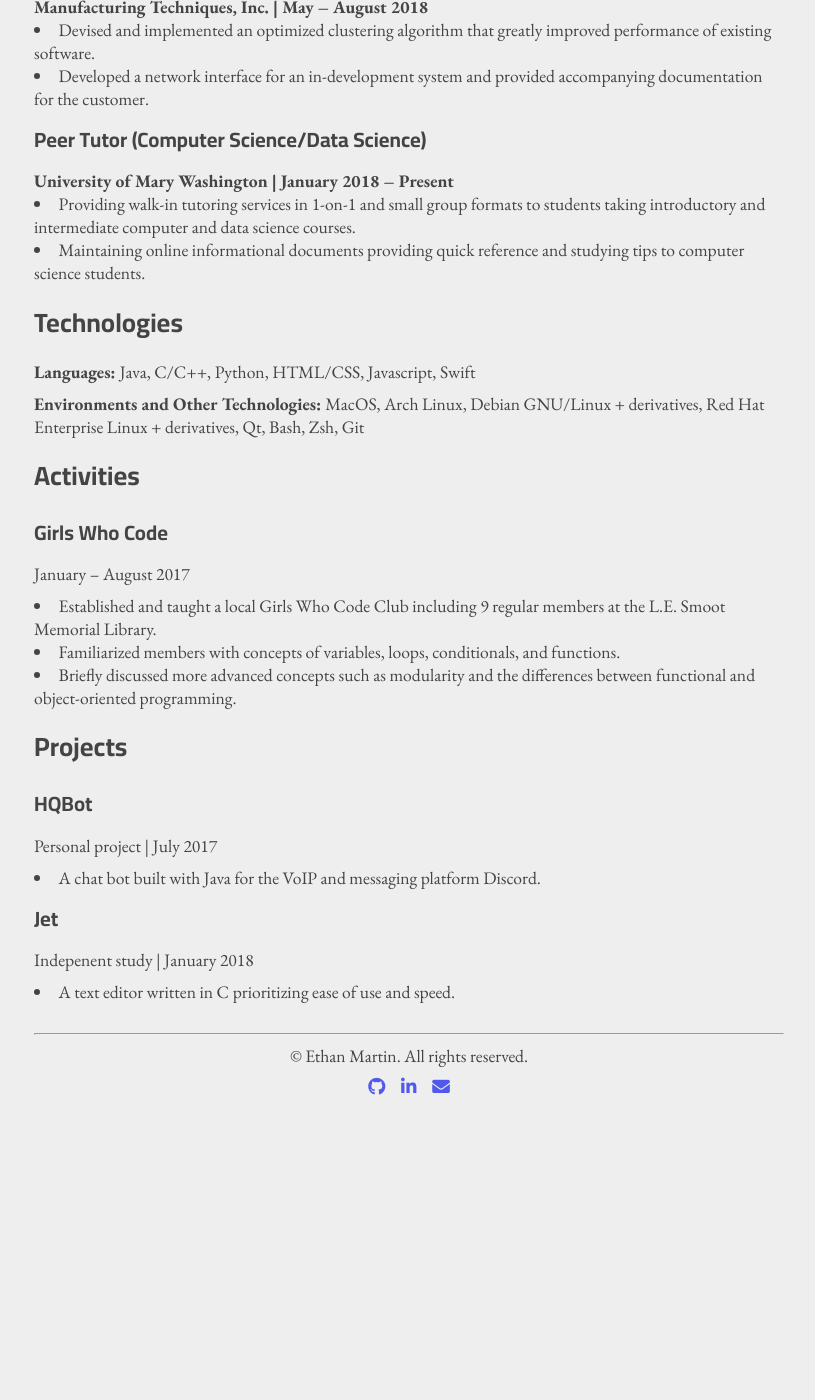
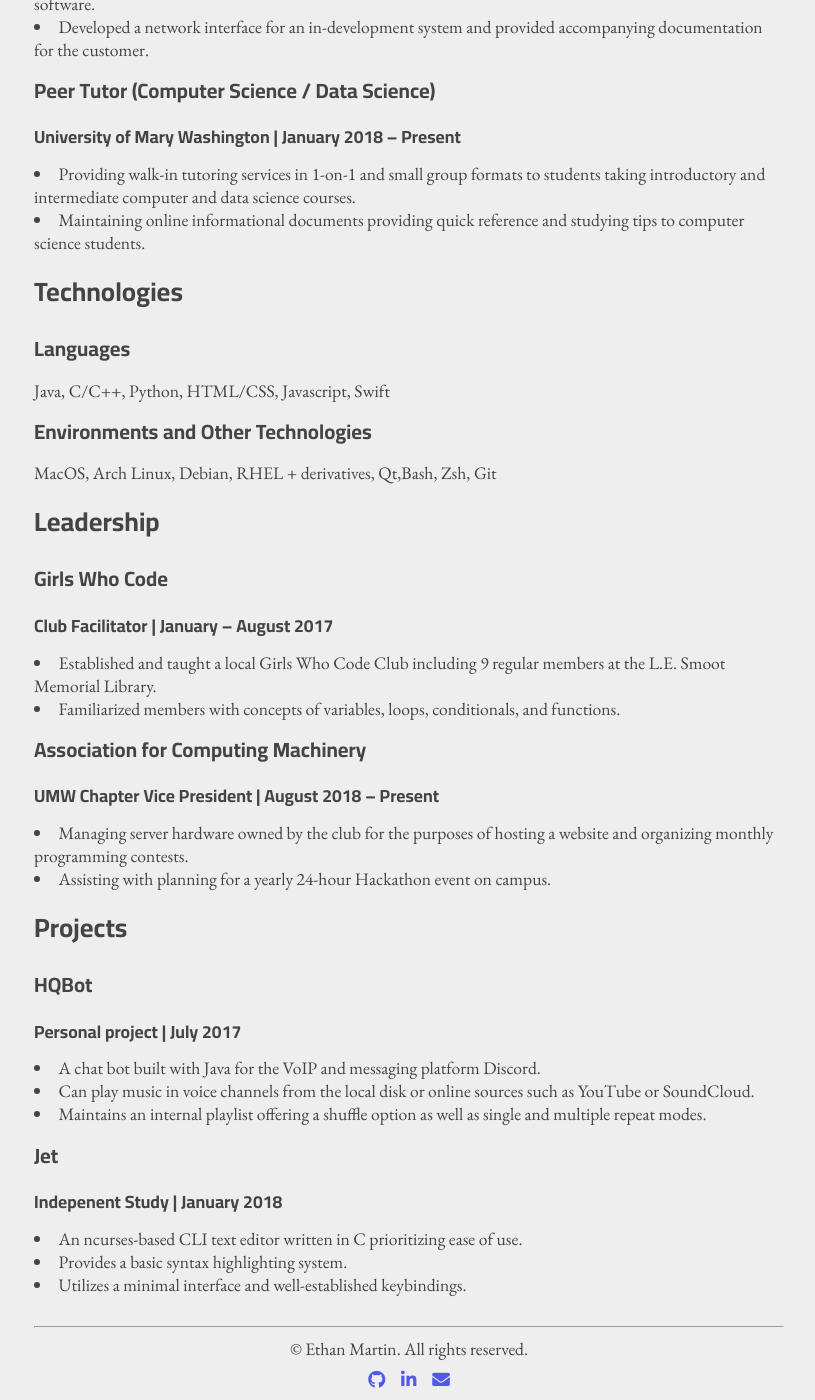
Before and after one commit to emar10/ethanmartin.net, a Jekyll site: the page built from resume/index.html, in a window 1280 px wide and 1400 px high, scrolled down 630 px. Shown: the whole window, without its empty margins (231-1046 px from the left). Built offline with Jekyll 4.4.1, drawn with Linux system fonts in a browser that asks for light colours; nearby versions of some CDN libraries; before the commit the page ends 1737 px from its top, so only the background shows below that; some of the changed text lies outside the part shown.

Commit message:
Update resume

```diff
--- /dev/null
+++ b/_includes/resume.html
@@ -0,0 +1,132 @@
+<div class="section" id="edu">
+  <h2>Education</h2>
+  <h3>University of Mary Washington | Fredericksburg, VA</h3>
+  <p>
+    <strong>B.S.</strong>, Computer Science |
+    Expected graduation <strong>Winter 2019</strong>
+  </p>
+  <p>Major GPA <strong>4.0</strong>, overall <strong>3.56</strong></p>
+</div>
+
+<div class="section" id="work">
+  <h2>Work Experience</h2>
+  <div class="row">
+    <div class="col">
+      <h3>Technical Intern (Software)</h3>
+      <h4>Manufacturing Techniques, Inc. | May &ndash; August 2018</h4>
+      <ul>
+        <li>
+          Devised and implemented an optimized clustering algorithm that greatly
+          improved performance of existing software.
+        </li>
+        <li>
+          Developed a network interface for an in-development system and provided
+          accompanying documentation for the customer.
+        </li>
+      </ul>
+    </div>
+    <div class="col">
+      <h3>Peer Tutor (Computer Science / Data Science)</h3>
+      <h4>University of Mary Washington | January 2018 &ndash; Present</h4>
+      <ul>
+        <li>
+          Providing walk-in tutoring services in 1-on-1 and small group formats to
+          students taking introductory and intermediate computer and data science
+          courses.
+        </li>
+        <li>
+          Maintaining online informational documents providing quick reference and
+          studying tips to computer science students.
+        </li>
+      </ul>
+    </div>
+  </div>
+</div>
+
+<div class="section" id="technologies">
+  <h2>Technologies</h2>
+  <div class="row">
+    <div class="col">
+      <h3>Languages</h3>
+      <p>
+      Java, C/C++, Python, HTML/CSS, Javascript, Swift
+      </p>
+    </div>
+    <div class="col">
+      <h3>Environments and Other Technologies</h3>
+      <p>
+      MacOS, Arch Linux, Debian, RHEL + derivatives, Qt,Bash, Zsh, Git
+      </p>
+    </div>
+  </div>
+</div>
+
+<div class="section" id="activities">
+  <h2>Leadership</h2>
+  <div class="row">
+    <div class="col">
+      <h3>Girls Who Code</h3>
+      <h4>Club Facilitator | January &ndash; August 2017</h4>
+      <ul>
+        <li>
+          Established and taught a local Girls Who Code Club including 9 regular
+          members at the L.E. Smoot Memorial Library.
+        </li>
+        <li>
+          Familiarized members with concepts of variables, loops, conditionals, and
+          functions.
+        </li>
+      </ul>
+    </div>
+    <div class="col">
+      <h3>Association for Computing Machinery</h3>
+      <h4>UMW Chapter Vice President | August 2018 &ndash; Present</h4>
+      <ul>
+        <li>
+          Managing server hardware owned by the club for the purposes of hosting
+          a website and organizing monthly programming contests.
+        </li>
+        <li>
+          Assisting with planning for a yearly 24-hour Hackathon event on campus.
+        </li>
+    </div>
+  </div>
+</div>
+
+<div class="section" id="projects">
+  <h2>Projects</h2>
+  <div class="row">
+    <div class="col">
+      <h3>HQBot</h3>
+      <h4>Personal project | July 2017</h4>
+      <ul>
+        <li>
+          A chat bot built with Java for the VoIP and messaging platform Discord.
+        </li>
+        <li>
+          Can play music in voice channels from the local disk or online sources
+          such as YouTube or SoundCloud.
+        </li>
+        <li>
+          Maintains an internal playlist offering a shuffle option as well as
+          single and multiple repeat modes.
+        </li>
+      </ul>
+    </div>
+    <div class="col">
+      <h3>Jet</h3>
+      <h4>Indepenent Study | January 2018</h4>
+      <ul>
+        <li>
+          An ncurses-based CLI text editor written in C prioritizing ease of use.
+        </li>
+        <li>
+          Provides a basic syntax highlighting system.
+        </li>
+        <li>
+          Utilizes a minimal interface and well-established keybindings.
+        </li>
+      </ul>
+    </div>
+  </div>
+</div>
--- a/index.html
+++ b/index.html
@@ -2,7 +2,7 @@
 layout: default
 ---
 <div class="warning">
-  <p><strong>Note: </strong>This site is under heavy development, expect things to break or be missing. Please report any bugs to <a href="ethan@ethanmartin.net">ethan@ethanmartin.net</a></p>
+  <p><strong>Note: </strong>This site is under heavy development, expect things to break or be missing. Please report any bugs to <a href="mailto:ethan@ethanmartin.net">ethan@ethanmartin.net</a></p>
 </div>
 <div class="centered">
   <h1>I write code that does stuff.</h1>
--- a/resume/index.html
+++ b/resume/index.html
@@ -1,102 +1,8 @@
 ---
 layout: default
 ---
-<div class="warning">
-  <p>
-    <strong>Note: </strong>New resume page is currently in progress.
-    <a href="/assets/EthanMartinResume.pdf">Click here</a> for a PDF.
-  </p>
-</div>
 <div class="centered">
-  <h1>Me as a professional.</h1>
+  <h1>Me as a professional. <a href="/assets/EthanMartinResume.pdf">Click here for a PDF.</a></h1>
 </div>
 
-<div id="edu">
-  <h2>Education</h2>
-  <h3>University of Mary Washington | Fredericksburg, VA</h3>
-  <p>
-    <strong>B.S.</strong>, Computer Science |
-    Expected graduation <strong>Winter 2019</strong>
-  </p>
-  <p>Major GPA <strong>4.0</strong>, overall <strong>3.56</strong></p>
-</div>
-
-<div id="work">
-  <h2>Work Experience</h2>
-  <h3>Technical Intern (Software)</h3>
-  <strong>Manufacturing Techniques, Inc. | May &ndash; August 2018</strong>
-  <ul>
-    <li>
-      Devised and implemented an optimized clustering algorithm that greatly
-      improved performance of existing software.
-    </li>
-    <li>
-      Developed a network interface for an in-development system and provided
-      accompanying documentation for the customer.
-    </li>
-  </ul>
-  <h3>Peer Tutor (Computer Science/Data Science)</h3>
-  <strong>University of Mary Washington | January 2018 &ndash; Present</strong>
-  <ul>
-    <li>
-      Providing walk-in tutoring services in 1-on-1 and small group formats to
-      students taking introductory and intermediate computer and data science
-      courses.
-    </li>
-    <li>
-      Maintaining online informational documents providing quick reference and
-      studying tips to computer science students.
-    </li>
-  </ul>
-</div>
-
-<div id="technologies">
-  <h2>Technologies</h2>
-  <p>
-    <strong>Languages: </strong>Java, C/C++, Python, HTML/CSS, Javascript,
-    Swift
-  </p>
-  <p>
-    <strong>Environments and Other Technologies: </strong>MacOS, Arch Linux,
-    Debian GNU/Linux + derivatives, Red Hat Enterprise Linux + derivatives, Qt,
-    Bash, Zsh, Git
-  </p>
-</div>
-
-<div id="activities">
-  <h2>Activities</h2>
-  <h3>Girls Who Code</h3>
-  <p>January &ndash; August 2017</p>
-  <ul>
-    <li>
-      Established and taught a local Girls Who Code Club including 9 regular
-      members at the L.E. Smoot Memorial Library.
-    </li>
-    <li>
-      Familiarized members with concepts of variables, loops, conditionals, and
-      functions.
-    </li>
-    <li>
-      Briefly discussed more advanced concepts such as modularity and the
-      differences between functional and object-oriented programming.
-    </li>
-  </ul>
-</div>
-
-<div id="projects">
-  <h2>Projects</h2>
-  <h3>HQBot</h3>
-  <p>Personal project | July 2017</p>
-  <ul>
-    <li>
-      A chat bot built with Java for the VoIP and messaging platform Discord.
-    </li>
-  </ul>
-  <h3>Jet</h3>
-  <p>Indepenent study | January 2018</p>
-  <ul>
-    <li>
-      A text editor written in C prioritizing ease of use and speed.
-    </li>
-  </ul>
-</div>
+{% include resume.html %}
```
Also changed, not shown: print/index.html (added, +90 -0 lines).
